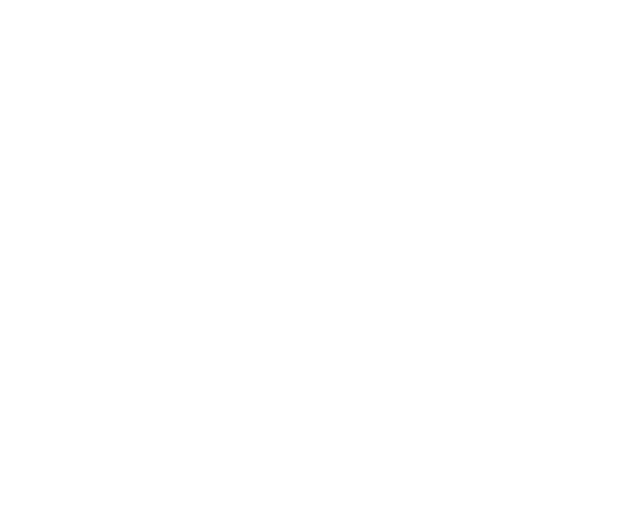
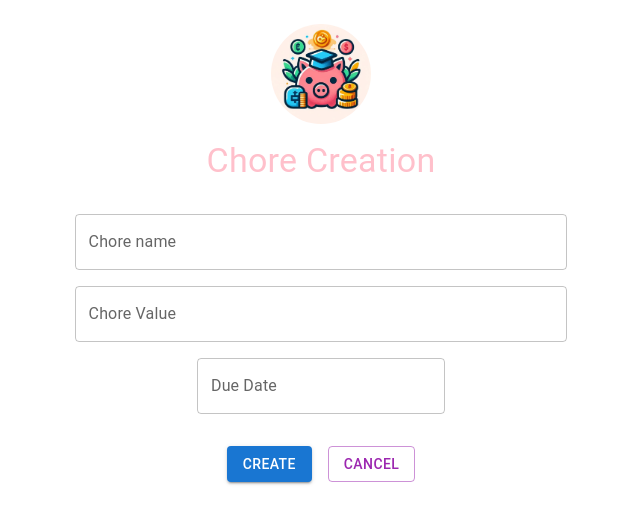
Before and after one commit to Cicada3301q/EarnNLearn, a React (Create React App) app in the folder my-app/: page /chore-creation in a window 1280 px wide. Before the commit this address had no page. Shown: the top 524 px of the page, without its empty margins (319-959 px from the left). Built offline with nearby package versions, Linux system fonts and the light colour scheme.

Commit message:
add chore creation page, fix floating add chore icon

```diff
--- a/my-app/package.json
+++ b/my-app/package.json
@@ -3,13 +3,17 @@
   "version": "0.1.0",
   "private": true,
   "dependencies": {
+    "@date-io/dayjs": "^3.0.0",
     "@emotion/react": "^11.11.3",
     "@emotion/styled": "^11.11.0",
     "@mui/icons-material": "^5.15.11",
     "@mui/material": "^5.15.11",
+    "@mui/x-date-pickers": "^6.19.5",
     "@testing-library/jest-dom": "^5.17.0",
     "@testing-library/react": "^13.4.0",
     "@testing-library/user-event": "^13.5.0",
+    "date-fns": "^3.3.1",
+    "dayjs": "^1.11.10",
     "react": "^18.2.0",
     "react-dom": "^18.2.0",
     "react-native-custom-switch": "^1.0.7",
--- a/my-app/src/App.js
+++ b/my-app/src/App.js
@@ -5,6 +5,7 @@ import Register from './Register';
 import ProfileSelect from './ProfileSelect';
 import ProfileBalance from './ProfileBalance';
 import ProfileChores from './ProfileChores';
+import ChoreCreation from './ChoreCreation';
 
 function App() {
   return (
@@ -15,6 +16,7 @@ function App() {
         <Route path="/profiles" element={<ProfileSelect />} />
         <Route path="/profile-balance/:id" element={<ProfileBalance />} />
         <Route path="/profile-chores/:id" element={<ProfileChores />} />
+        <Route path="/chore-creation" element={<ChoreCreation />} />
         <Route path="/" element={<Login />} />
       </Routes>
     </Router>
--- /dev/null
+++ b/my-app/src/ChoreCreation.jsx
@@ -0,0 +1,76 @@
+import React, { useState } from 'react';
+import { Box, Typography, TextField, Button, Stack, Avatar, InputLabel } from '@mui/material';
+import { DatePicker } from '@mui/x-date-pickers/DatePicker';
+import { AdapterDayjs } from '@mui/x-date-pickers/AdapterDayjs';
+import { LocalizationProvider } from '@mui/x-date-pickers/LocalizationProvider';
+import { useNavigate } from 'react-router-dom';
+
+function ChoreCreation() {
+  const navigate = useNavigate();
+  const [choreName, setChoreName] = useState('');
+  const [choreValue, setChoreValue] = useState('');
+  const [dueDate, setDueDate] = useState(null);
+
+  const handleCreate = () => {
+    // Validation and creation logic goes here
+    console.log({
+      choreName,
+      choreValue,
+      dueDate: dueDate ? dueDate.toISOString().split('T')[0] : '', // Format date as YYYY-MM-DD
+    });
+    // Navigate back to ProfileChores page after creation
+    navigate('/profile-chores/1');
+  };
+
+  const handleCancel = () => {
+    // Navigate back to ProfileChores page
+    navigate('/profile-chores/1');
+  };
+
+  return (
+    <LocalizationProvider dateAdapter={AdapterDayjs}>
+      <Box sx={{ display: 'flex', flexDirection: 'column', alignItems: 'center', p: 3 }}>
+        <Avatar
+          src="/EarnNLearn.jpg"
+          alt="Logo"
+          sx={{ width: 100, height: 100, marginBottom: 2 }} // Adjust size as needed
+        />
+        <Typography variant="h4" component="h1" sx={{ color: 'pink', mb: 4 }}>
+          Chore Creation
+        </Typography>
+        <TextField
+          label="Chore name"
+          variant="outlined"
+          value={choreName}
+          onChange={(e) => setChoreName(e.target.value)}
+          sx={{ mb: 2, width: '40%' }}
+        />
+        <TextField
+          label="Chore Value"
+          variant="outlined"
+          type="number"
+          value={choreValue}
+          onChange={(e) => setChoreValue(e.target.value)}
+          InputProps={{ inputProps: { min: 0 } }}
+          sx={{ mb: 2, width: '40%' }}
+        />
+        <DatePicker
+          label="Due Date"
+          value={dueDate}
+          onChange={(newValue) => setDueDate(newValue)}
+          renderInput={(params) => <TextField {...params} sx={{ mb: 2, width: '100%' }} />}
+        />
+        <Stack direction="row" spacing={2} sx={{ mt: 4, width: '100%', justifyContent: 'center' }}>
+          <Button variant="contained" color="primary" onClick={handleCreate}>
+            Create
+          </Button>
+          <Button variant="outlined" color="secondary" onClick={handleCancel}>
+            Cancel
+          </Button>
+        </Stack>
+      </Box>
+    </LocalizationProvider>
+  );
+}
+
+export default ChoreCreation;
--- a/my-app/src/ProfileChores.jsx
+++ b/my-app/src/ProfileChores.jsx
@@ -1,9 +1,11 @@
 import React from 'react';
-import { Box, Typography, IconButton, Paper } from '@mui/material';
+import { Box, Typography, IconButton, Paper, Fab } from '@mui/material';
 import CheckCircleOutlineIcon from '@mui/icons-material/CheckCircleOutline';
+import AddIcon from '@mui/icons-material/Add';
 import DeleteOutlineIcon from '@mui/icons-material/DeleteOutline';
 import ProfileSwitch from './ProfileSwitch';
 import CircularProgressBar from './CircularProgressBar';
+import { useNavigate } from 'react-router-dom';
 
 function ProfileChores() {
   // Dummy data for the chores
@@ -31,9 +33,15 @@ function ProfileChores() {
     // Removal logic here
   };
 
+  const navigate = useNavigate(); // Hook for navigation
+
+  const navigateToChoreCreation = () => {
+    navigate('/chore-creation'); // Adjust the path as needed
+  };
+
   return (
     <Box sx={{ margin: 2 }}>
-                <CircularProgressBar
+        <CircularProgressBar
           size={150}
           thickness={4}
           value={profile.balance}
@@ -41,8 +49,9 @@ function ProfileChores() {
           name={profile.name}
         />
     <ProfileSwitch />
+    <Box sx={{ margin: 2, paddingBottom: 10 }}>
       {chores.map((chore) => (
-        <Paper key={chore.id} sx={{ display: 'flex',width:'50%', mx: 'auto' , justifyContent: 'space-between', marginY: 1, padding: 2 }}>
+        <Paper key={chore.id} sx={{ display: 'flex',width:'50%', mx: 'auto' , justifyContent: 'space-between', marginY: 1, padding: 2,  }}>
           <Box sx={{ display: 'flex', alignItems: 'center'}}>
             <Box sx={{ bgcolor: 'grey.300', padding: 1, marginRight: 2 }}>
               <Typography sx={{ color: 'pink' }}>${chore.amount}</Typography>
@@ -63,6 +72,12 @@ function ProfileChores() {
           </Box>
         </Paper>
       ))}
+        <Box sx={{ display: 'flex', justifyContent: 'center', padding: 2 }}>
+            <Fab color="primary" aria-label="add" onClick={navigateToChoreCreation}>
+            <AddIcon />
+            </Fab>
+        </Box>
+      </Box>
     </Box>
   );
 }
```
Also changed, not shown: 1 other file (tests, documents, lock files or other folders).
